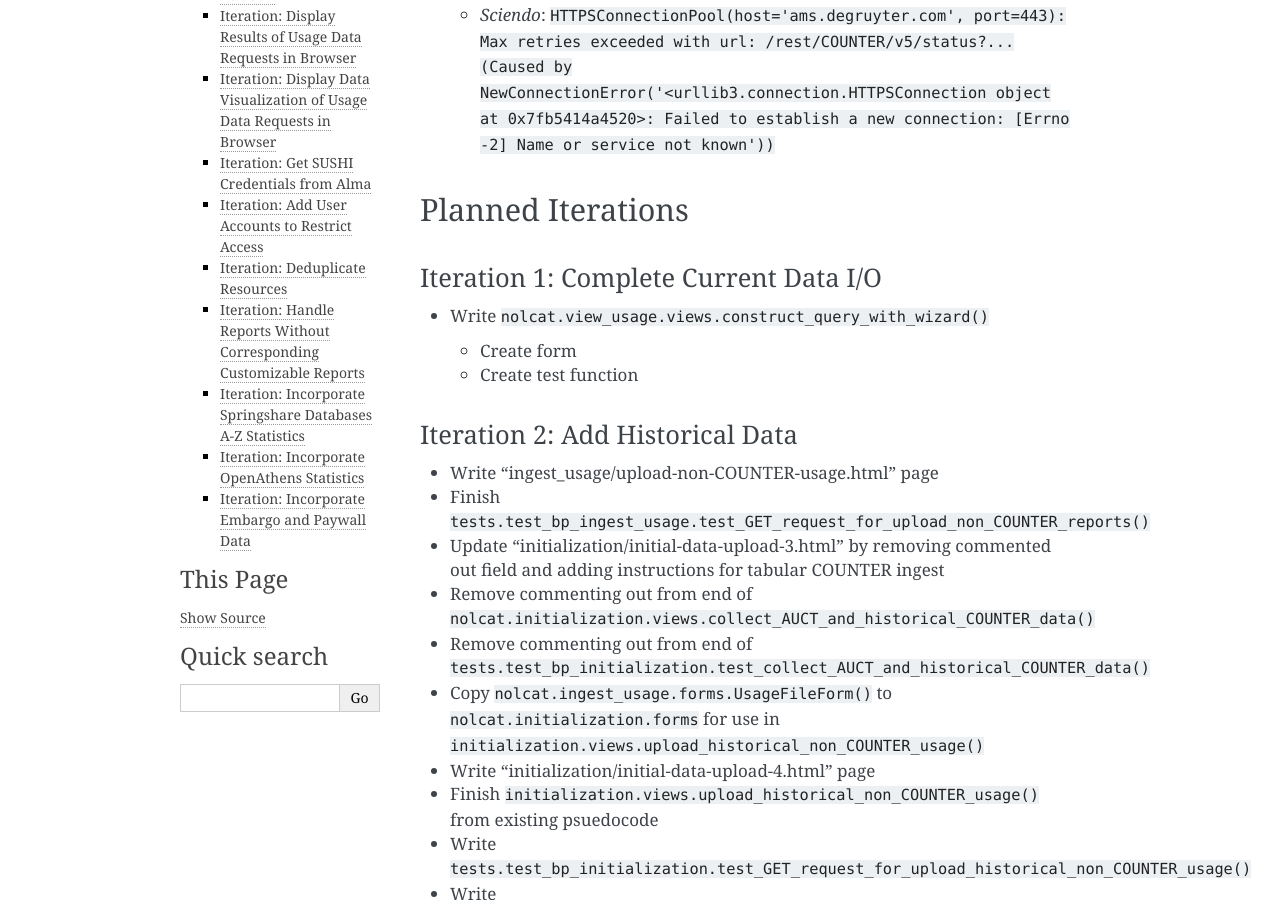
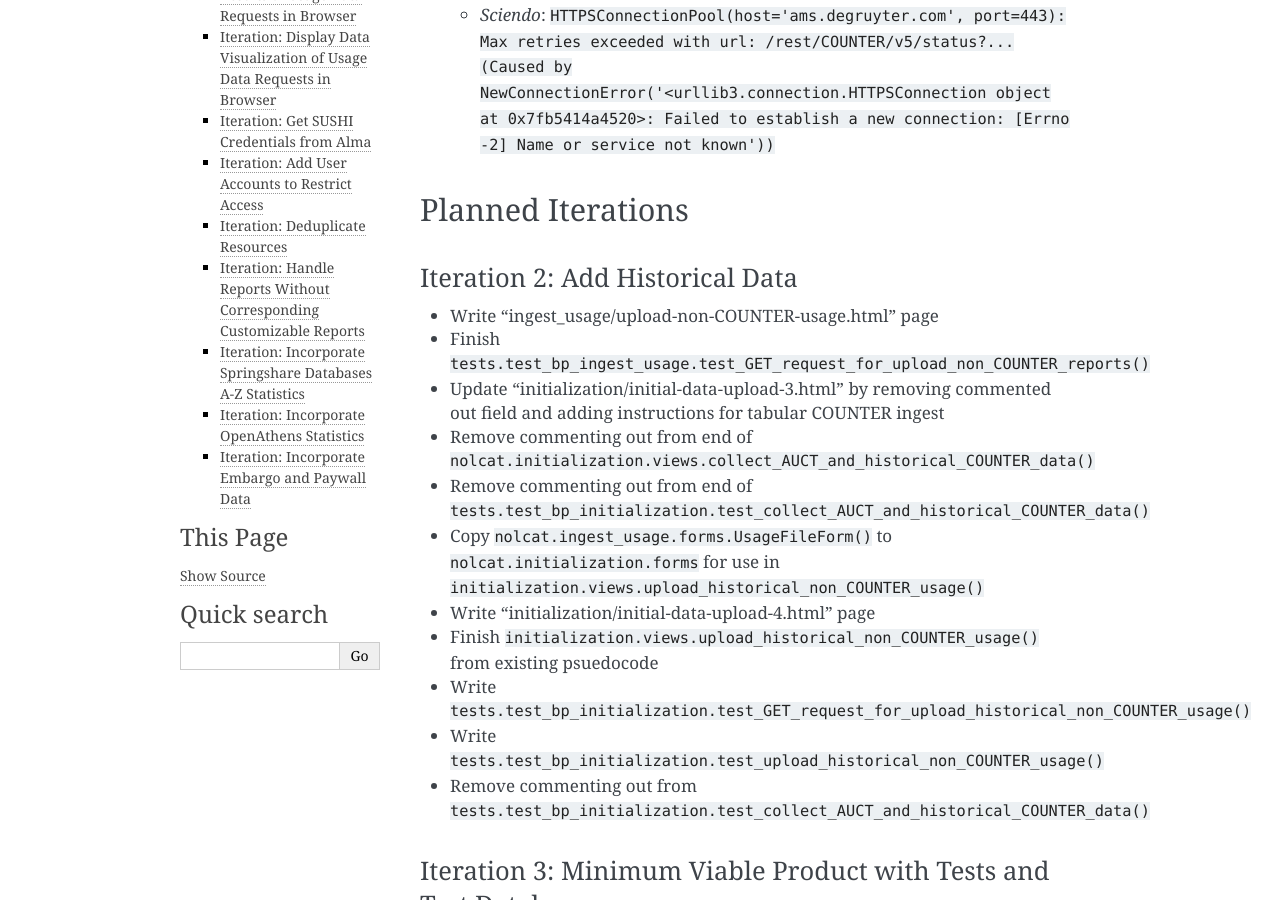
Before and after one commit to ereiskind/nolcat, a Sphinx documentation site: the page built from docs/source/roadmap.rst, in a window 1280 px wide and 900 px high, scrolled down 1224 px. Built offline with Sphinx 7.4.7, drawn with Linux system fonts in a browser that asks for light colours; some of the changed text lies outside the part shown.

Commit message:
Remove completed to-dos

```diff
--- a/docs/source/roadmap.rst
+++ b/docs/source/roadmap.rst
@@ -18,13 +18,6 @@ This is a list of issues encountered over the course of development that require
 
 Planned Iterations
 ******************
-
-Iteration 1: Complete Current Data I/O
-======================================
-* Write ``nolcat.view_usage.views.construct_query_with_wizard()``
-
-  * Create form
-  * Create test function
 
 Iteration 2: Add Historical Data
 ================================
```
